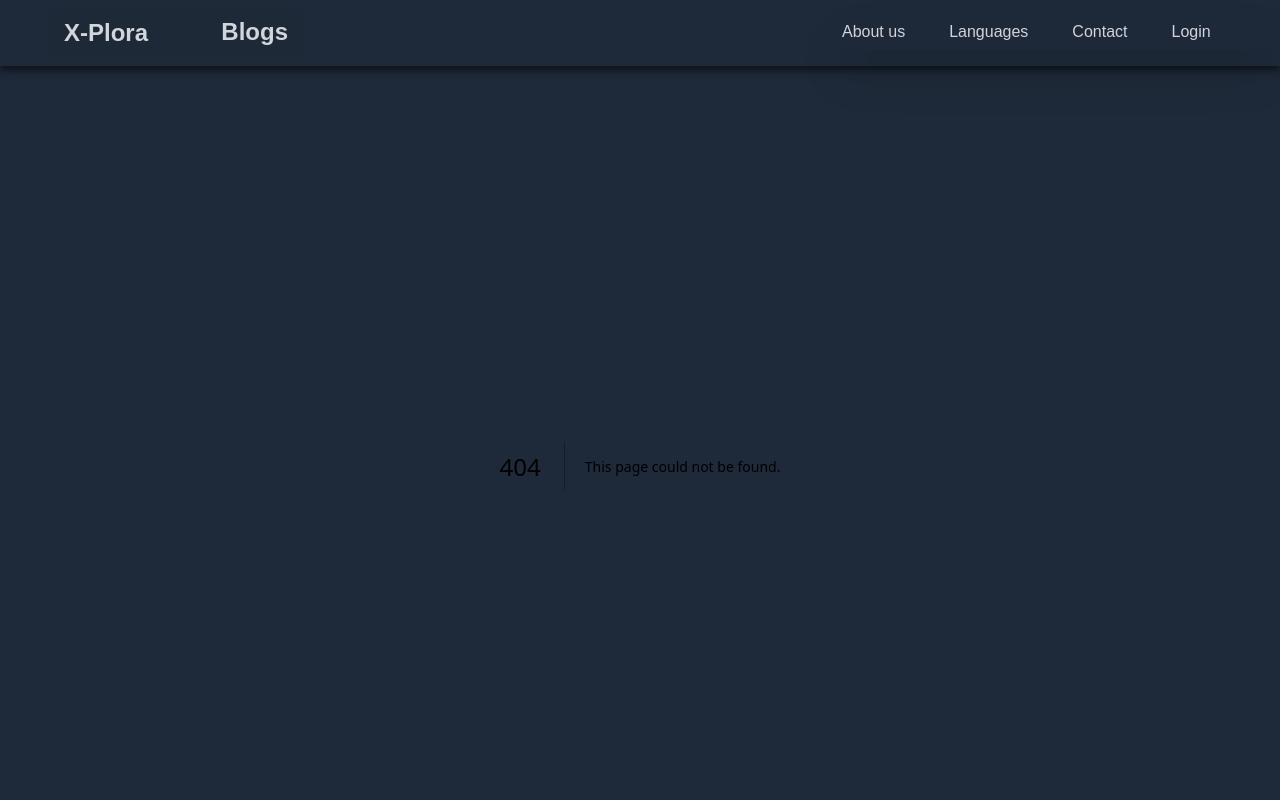
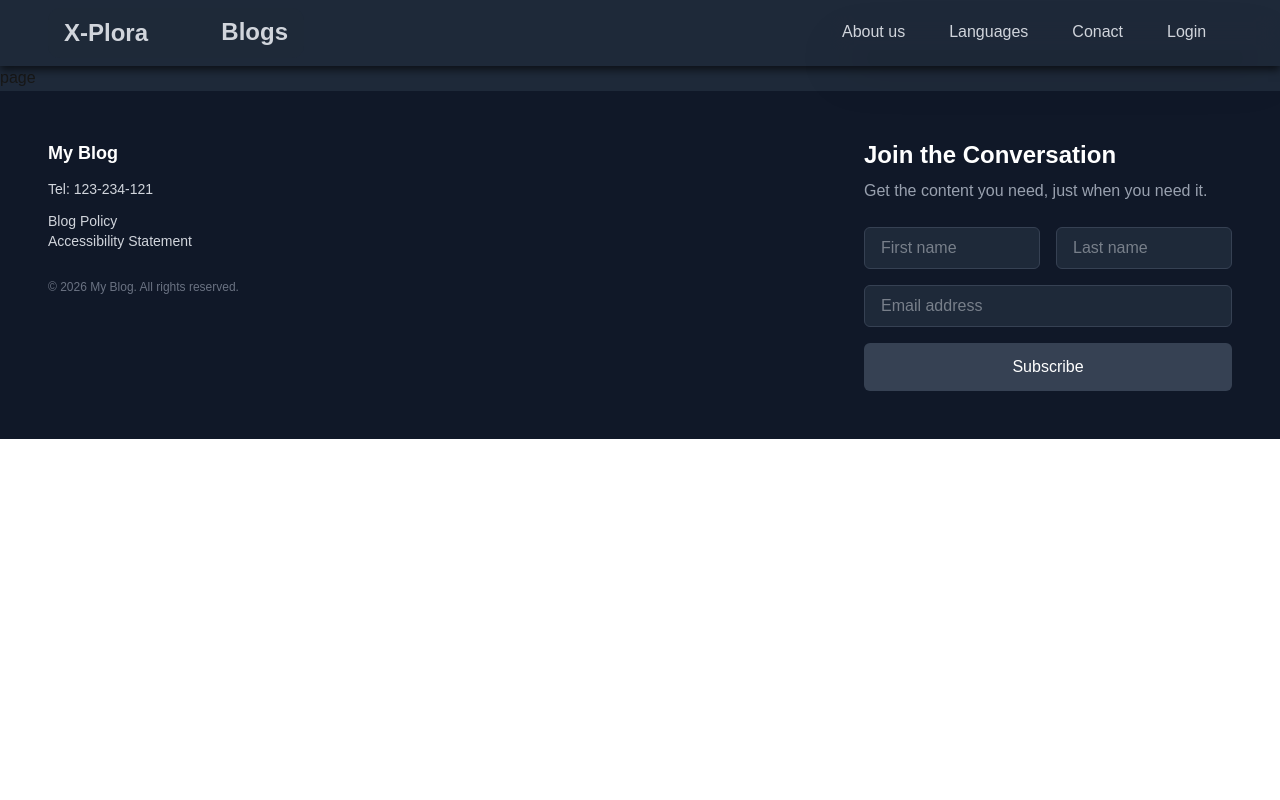
Before and after one commit to AMGAIN/Space_BLog, a Next.js app: page /about in a window 1280 px wide. Before the commit this address had no page. Shown: the top 800 px of the page. Built offline with nearby package versions, Linux system fonts and the light colour scheme.

Commit message:
dynamic routing in navbar

```diff
--- /dev/null
+++ b/app/about/page.tsx
@@ -0,0 +1,9 @@
+import React from 'react'
+
+const page = () => {
+  return (
+    <div>page</div>
+  )
+}
+
+export default page
--- a/components/Navbar.tsx
+++ b/components/Navbar.tsx
@@ -6,6 +6,10 @@ import { useState } from 'react';
 import menu from '../public/menu.png'
 import Image from 'next/image';
 
+const task = [{title:'About us', path:'/about'},
+  {title:'Languages', path:'languages'},
+  {title: 'Conact', path:'/contact'},
+  {title:'Login', path:'/login'}];
 const Navbar = () => {
   const [open, setOpen] = useState(false);
   return (
@@ -21,9 +25,9 @@ const Navbar = () => {
             </Link>
           </div>
           <div className='absolute right-0 gap-5 w-[450px] hidden md:flex flex bg-gray-800/50 backdrop-blur-md shadow-2xl'>
-            {['About us', 'Languages', 'Contact', 'Login'].map((items) => (
-              <Link href={'/'}
-                key={items}
+            {task.map((items, index) => (
+              <Link href={items.path}
+                key={index}
                 className='
               relative px-3 py-1 text-gray-300 font-medium
               transition-colors duration-300
@@ -36,7 +40,7 @@ const Navbar = () => {
               hover:after:scale-x-100
               hover:cursor-pointer'
               >
-                {items}
+                {items.title}
               </Link>
             ))}
           </div>
@@ -47,9 +51,9 @@ const Navbar = () => {
 
           {open &&
             <div className='md:hidden w-52 absolute right-[-50px] top-16 rounded-2xl flex flex-col mr-12 px-4 py-2 bg-gray-900/90 backdrop-blur-md shadow-lg'>
-              {['About us', 'Languages', 'Contact', 'Login'].map((items) => (
-                <Link href={'/'}
-                  key={items}
+              {task.map((items, index) => (
+                <Link href={items.path}
+                  key={index}
                   className='
               relative px-3 py-1 text-2xl text-gray-300 font-medium
               transition-colors duration-300
@@ -62,7 +66,7 @@ const Navbar = () => {
               hover:after:scale-x-100
               hover:cursor-pointer'
                 >
-                  {items}
+                  {items.title}
                 </Link>
               ))}
             </div>
--- a/components/PostContainer.tsx
+++ b/components/PostContainer.tsx
@@ -13,7 +13,7 @@ const PostContainer = () => {
   return (
     <div className='p-3 flex flex-col items-center lg:flex lg:flex-row lg:justify-evenly '>
     {posts.map((post)=>(
-      <motion.div key={post.id} className='p-3 w-full sm:w-3/5 lg:w-1/4 flex flex-col  items-center text-white' initial={{ opacity:.8}} whileHover={{ opacity: 1, scale: 1.02,boxShadow: "0 0 20px white" }}  transition={{ duration: .4 }}>
+      <motion.div key={post.id} className='p-3 w-full sm:w-3/5 lg:w-1/4 flex flex-col  items-center text-white' initial={{ opacity:.8}} whileHover={{ opacity: 1, scale: 1.02,boxShadow: "0 0 20px gray" }}  transition={{ duration: .4 }}>
         <h1 className='text-xl'>{post.title}</h1>
         <Image className='h-50' src={post.img} alt='post_image' />
         <p className='line-clamp-2'>{post.desc}</p>
```
